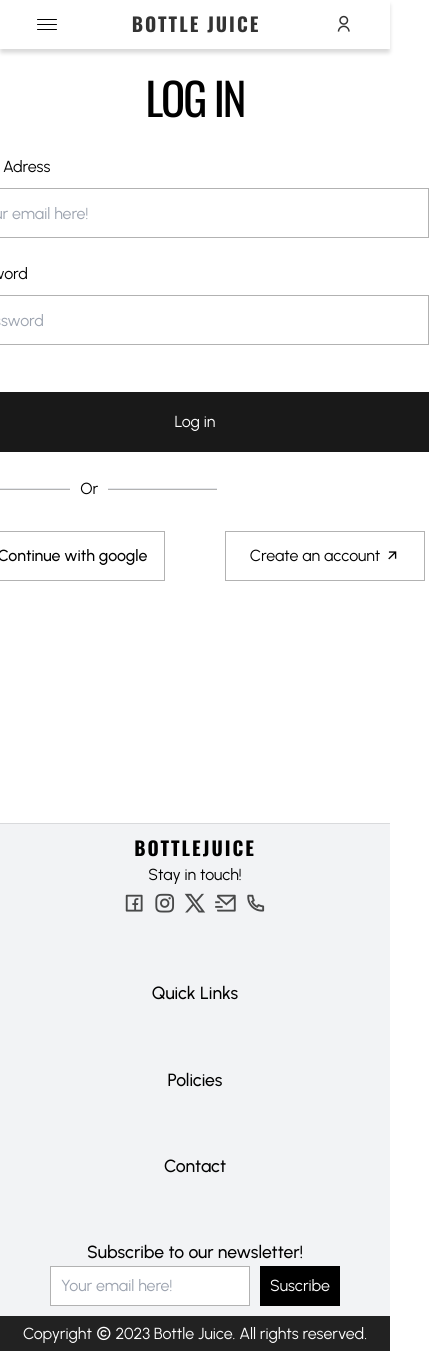
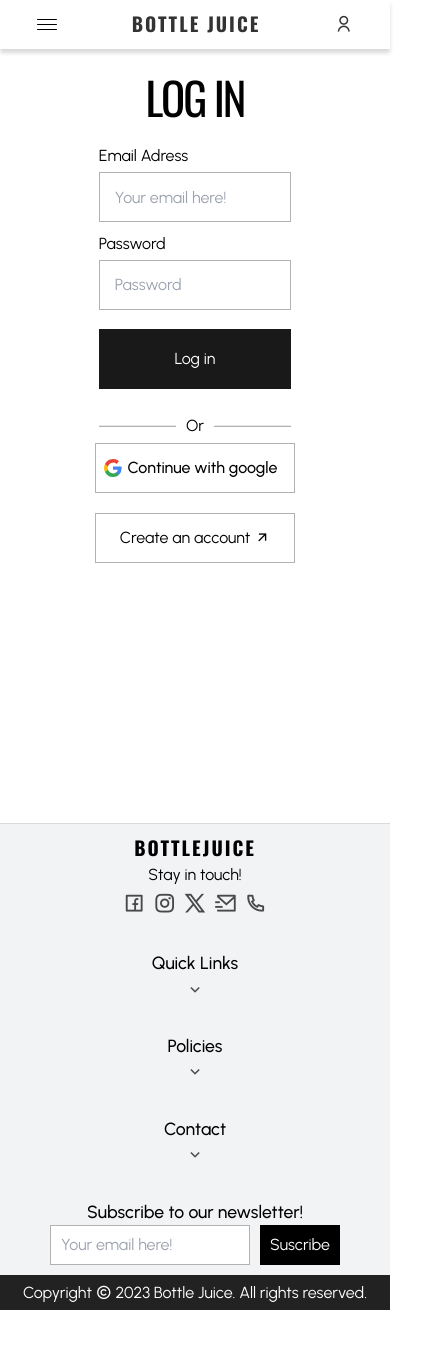
Before and after one commit to JorgeLombana/BottleJuice, a React (Vite) app in the folder client/: page /sign-in in a window 390 px wide. Shown: the whole page, 429 px wide, since content can reach past the window. After the commit the page ends 1310 px from the top, so only its background shows below. Built offline with nearby package versions, Linux system fonts and the light colour scheme; no server answers.

Commit message:
responsive login

```diff
--- a/client/src/components/Footer.jsx
+++ b/client/src/components/Footer.jsx
@@ -24,11 +24,13 @@
     padding:0 15px ;
     flex-wrap: wrap;
     height: auto;
+    gap: 30px;
   }
 
-  @media screen and (max-width: 520px) {
+  @media screen and (max-width: 550px) {
     flex-direction: column;
     text-align: center;
+    gap: 10px;
   }
 `
 
@@ -46,7 +48,7 @@
     min-width: 180px;
   }
 
-  @media screen and (max-width: 660px) {
+  @media screen and (max-width: 665px) {
     margin:auto;
   }
 `
@@ -61,7 +63,17 @@
 const FooterTitles = styled.div`
   font-size: 1.1rem;
   font-weight: 500;
-`
+
+  & .ri-arrow-down-s-line{
+      display: none;
+  }
+
+  @media screen and (max-width: 515px) {
+    .ri-arrow-down-s-line{
+      display: block;
+    }
+  }
+  `
 
 const UnordedList = styled.ul`
   list-style-type: none;
@@ -79,16 +91,26 @@
     color: black;
   }
 
-  @media screen and (max-width: 515px) {
+  @media screen and (max-width: 540px) {
+    display: ${(props) => (props.BIG ? 'block' : 'none')};
+    flex-direction: column;
+  }
+
+  @media screen and (max-width: 545px) {
+    justify-content: center;
+  }
+`
+
+const StyledLInk = styled(Link)`
+  @media screen and (max-width: 540px) {
     display: ${(props) => (props.expanded ? 'block' : 'none')};
     float: left;
   }
+`;
 
-`
-
-const StyledLInk = styled(Link)`
-  @media screen and (max-width: 515px) {
-    display: ${(props) => (props.expanded ? 'block' : 'none')};
+const StyledLInk1 = styled(Link)`
+  @media screen and (max-width: 540px) {
+    display: ${(props) => (props.MENU ? 'block' : 'none')};
     float: left;
   }
 `;
@@ -111,12 +133,11 @@
 
 const Footer = () => {
   const [isExpanded, setExpanded] = useState(false);
+  const [isBIG, setSMALL] = useState(false);
+  const [isMENU, setTOGGLE] = useState(false);
   return (
     <Container>
-      <BodyFooter
-        onMouseEnter={() => setExpanded(true)}
-        onMouseLeave={() => setExpanded(false)}
-      >
+      <BodyFooter>
         <StartupInfo>
           <Logo />
           <div>
@@ -126,7 +147,11 @@
         </StartupInfo>
 
         <FooterSections>
-          <FooterTitles>Quick Links</FooterTitles>
+          <FooterTitles
+          onMouseEnter={() => setExpanded(true)}
+          onMouseLeave={() => setExpanded(false)}>
+            Quick Links<i className="ri-arrow-down-s-line"></i>
+            </FooterTitles>
           <UnordedList>
           <StyledLInk to="/" expanded={isExpanded}>
               <li>
@@ -148,37 +173,41 @@
         </FooterSections>
 
         <FooterSections>
-          <FooterTitles>Policies</FooterTitles>
+          <FooterTitles
+          onMouseEnter={() => setTOGGLE(true)}
+          onMouseLeave={() => setTOGGLE(false)}>Policies <i className="ri-arrow-down-s-line"></i></FooterTitles>
           <UnordedList>
-            <StyledLInk to="/" expanded={isExpanded}>
+            <StyledLInk1 to="/" MENU={isMENU}>
               <li>
                 Privacy Policy <i className="ri-arrow-right-up-line"></i>
               </li>
-            </StyledLInk>
-            <StyledLInk to="/" expanded={isExpanded}>
+            </StyledLInk1>
+            <StyledLInk1 to="/" MENU={isMENU}>
               <li>
                 Terms and Conditions <i className="ri-arrow-right-up-line"></i>
               </li>
-            </StyledLInk>
-            <StyledLInk to="/" expanded={isExpanded}>
+            </StyledLInk1>
+            <StyledLInk1 to="/" MENU={isMENU}>
               <li>
                 Return Policy <i className="ri-arrow-right-up-line"></i>
               </li>
-            </StyledLInk>
+            </StyledLInk1>
           </UnordedList>
         </FooterSections>
 
         <FooterSections>
-          <FooterTitles>Contact</FooterTitles>
-          <ContactLink expanded={isExpanded}>
+          <FooterTitles
+          onMouseEnter={() => setSMALL(true)}
+          onMouseLeave={() => setSMALL(false)}>Contact <i className="ri-arrow-down-s-line"></i></FooterTitles>
+          <ContactLink BIG={isBIG}>
             <i className="ri-map-pin-2-line"></i>
             <span>Carrera 1 #5-21, Garzón, Huila</span>
           </ContactLink>
-          <ContactLink expanded={isExpanded}>
+          <ContactLink BIG={isBIG}>
             <i className="ri-phone-line"></i>
             <span>3132742352</span>
           </ContactLink>
-          <ContactLink expanded={isExpanded}>
+          <ContactLink BIG={isBIG}>
             <i className="ri-mail-send-line"></i>
             <span>bottlejuice@gmail.com</span>
           </ContactLink>
--- a/client/src/pages/SignIn.jsx
+++ b/client/src/pages/SignIn.jsx
@@ -34,6 +34,10 @@
   display: flex;
   flex-direction: column;
   width: 468px;
+
+  @media screen and (max-width: 620px) {
+    width: 75%;
+  }
 `
 
 const Label = styled.label`
@@ -62,6 +66,12 @@
   justify-content: space-between;
   margin-top: 30px;
   gap: 60px;
+
+  @media screen and (max-width: 555px) {
+    flex-direction: column;
+    margin-top: 5px;
+    gap: 20px;
+  }
 `
 
 const RegisterDivisor = styled.div`
```
